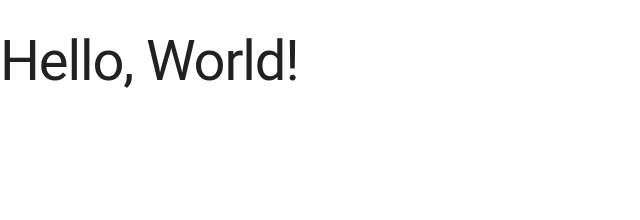
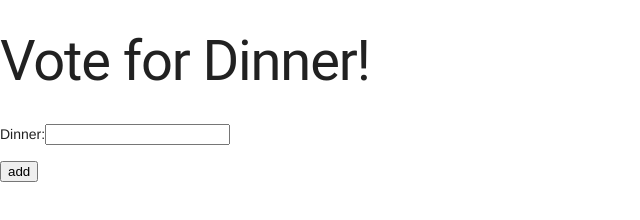
Before and after one commit to Broadfoot/vote-for-dinner, a plain HTML site: page public/index.html in a window 1280 px wide. Shown: the whole page, without its empty margins (0-640 px from the left). Drawn offline with nearby package versions, Linux system fonts and the light colour scheme; no server answers.

Commit message:
add dinner button

```diff
--- a/public/index.html
+++ b/public/index.html
@@ -26,8 +26,20 @@
       firebase.initializeApp(config);
     </script>
   </head>
-  <body>
-    <h1>Hello, World!</h1>
+    <body>
+    <h1>Vote for Dinner!</h1>
+    <!-- Dinner choices: -->
+    <!-- Buttons -->
+    <!-- input text -->
+    <div>
+      Dinner:<input id="dinner" type="text">
+      <p id="output">
+      </p>
+    </div>
+    <div>
+       <button id="chooseDinner" type="button">add</button>
+     </div>
+
     <script src="/vote-for-dinner.js"></script>
   </body>
 </html>
--- a/public/vote-for-dinner.js
+++ b/public/vote-for-dinner.js
@@ -63,6 +63,13 @@
      *     dinnerReference.set(YOUR_DINNER_OBJECT_GOES_HERE);
      */
 
+    document.getElementById("chooseDinner")
+			  .addEventListener("click", function(event)  {
+                      alert('dinner!');
+          // TODO: get the input from the user
+          // TODO: add it to the database
+          // TODO: list it
+        });
 
     /**
      * TODO: Whenever a new dinner is added to the database, this anonymous
```
